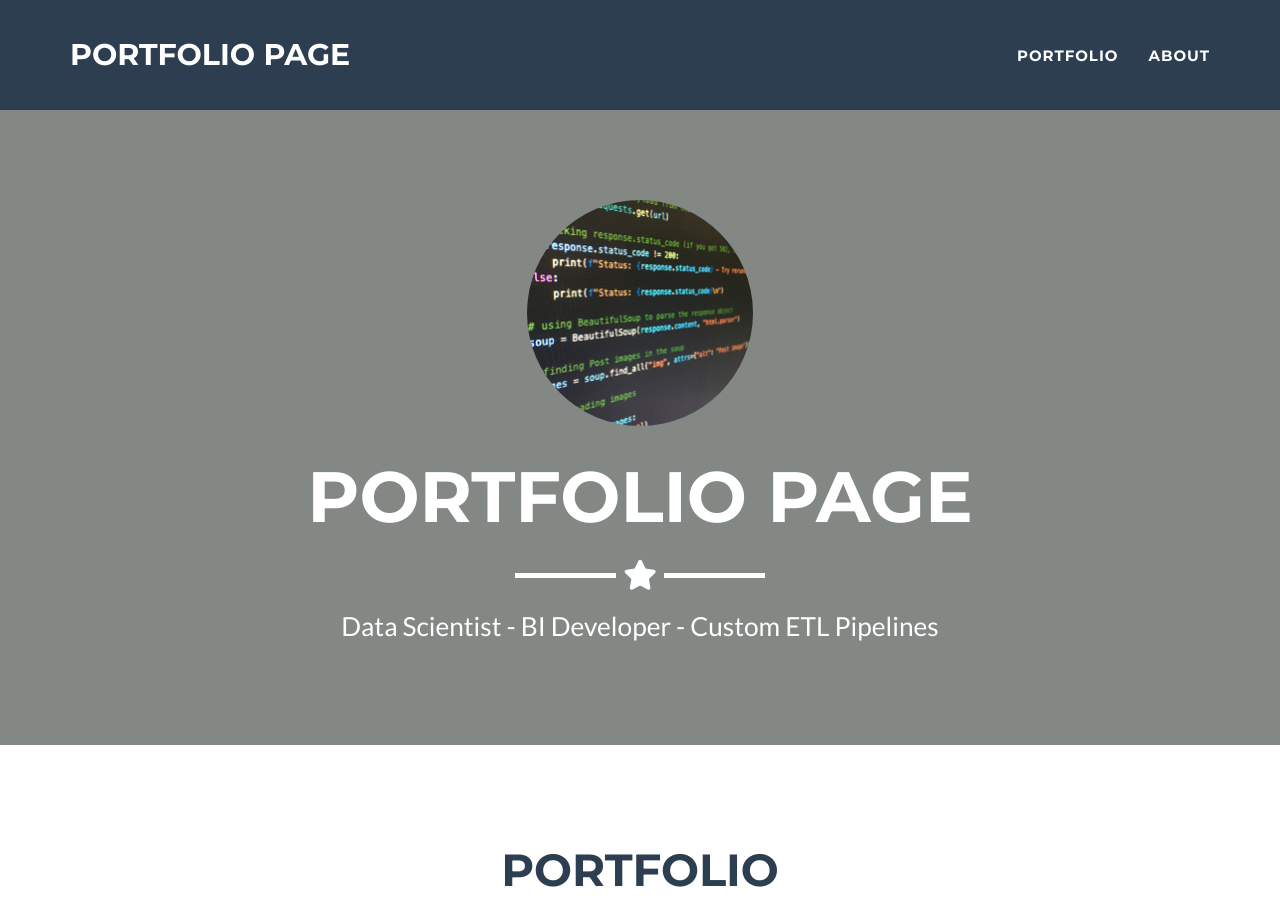
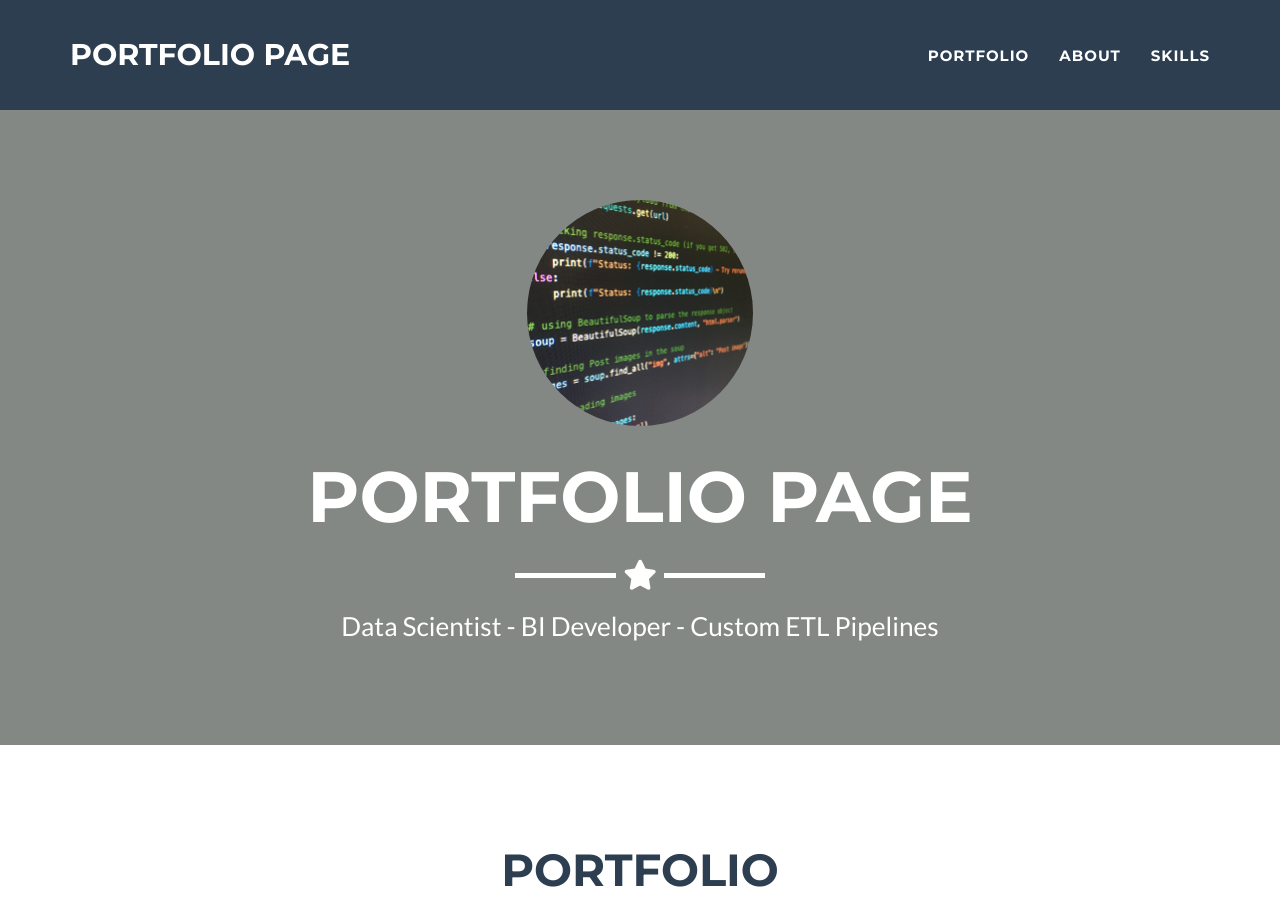
Before and after one commit to brf217/brf217.github.io, a Jekyll site: the page built from _posts/2014-07-18-project-1.markdown, in a window 1280 px wide and 900 px high. Built offline with Jekyll 4.4.1, drawn with Linux system fonts in a browser that asks for light colours.

Commit message:
Update nav.html

```diff
--- a/_includes/nav.html
+++ b/_includes/nav.html
@@ -24,6 +24,9 @@
         <li class="page-scroll">
           <a href="#about">About</a>
         </li>
+          <li class="page-scroll">
+          <a href="#about">Skills</a>
+        </li>
       </ul>
     </div>
     <!-- /.navbar-collapse -->
```
